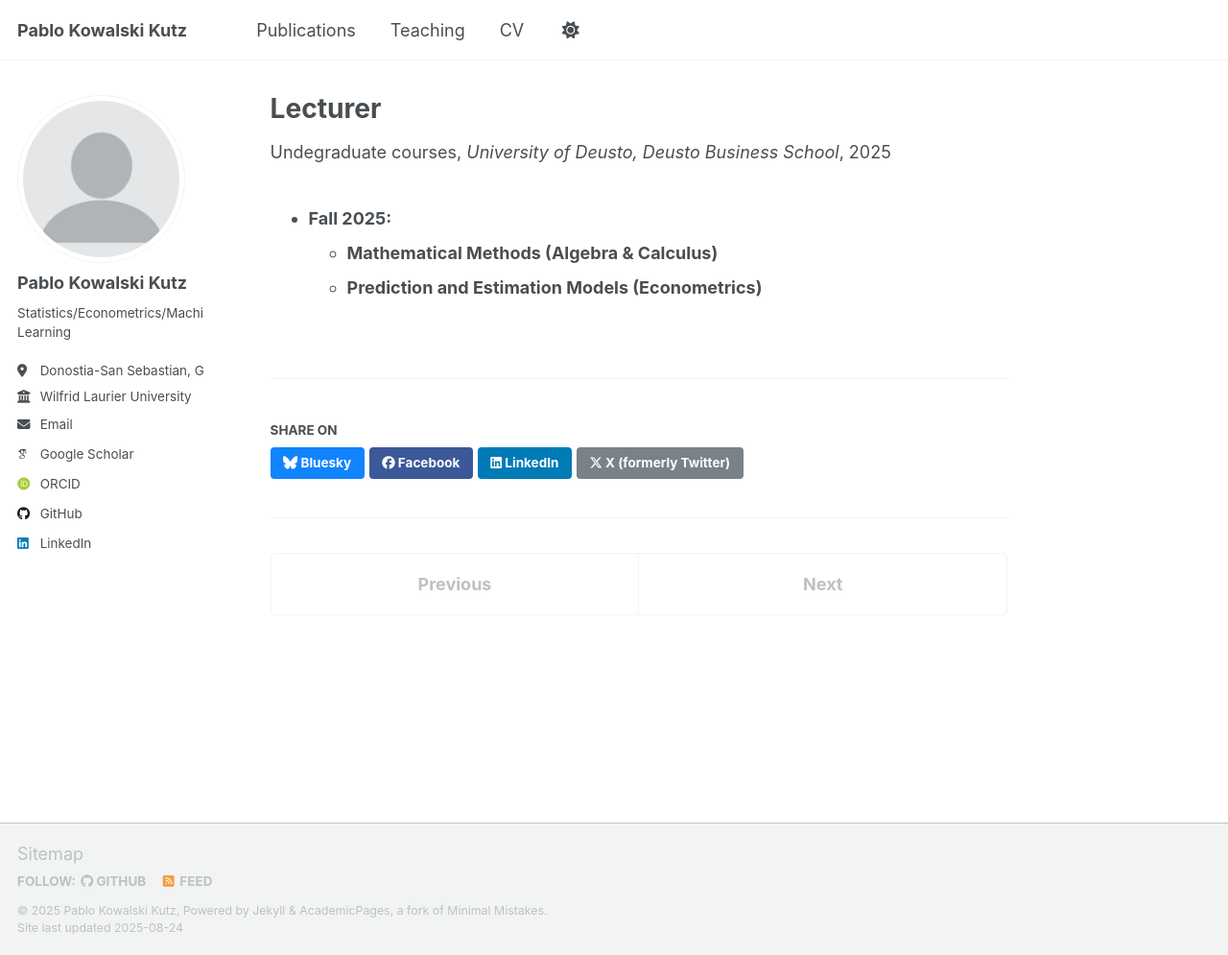
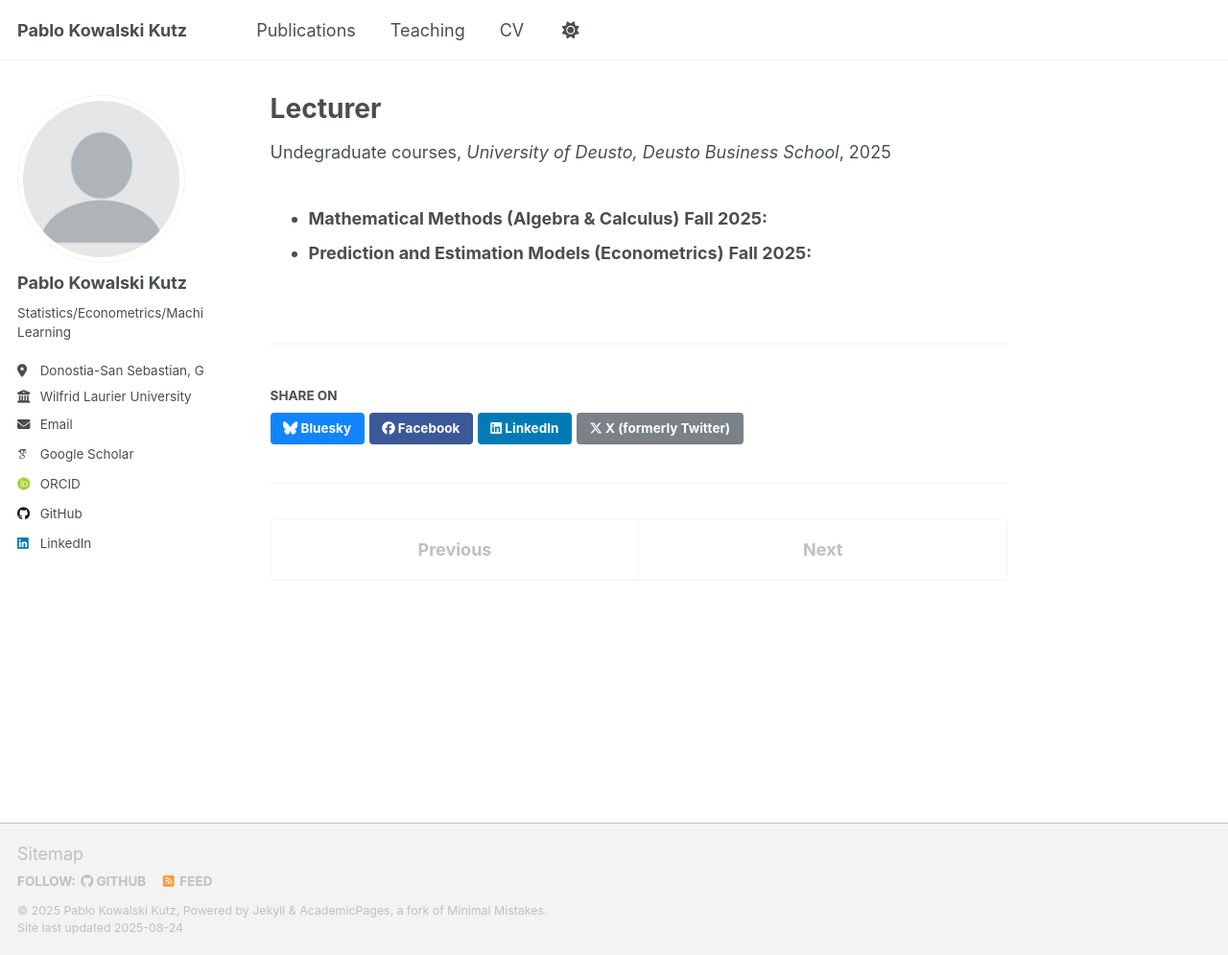
Before and after one commit to pabluski00/pabluski00.github.io, a Jekyll site: the page built from _teaching/Deusto_Lecturer.md, in a window 1280 px wide and 995 px high. Shown: the whole window at 96% size. Built offline with Jekyll 4.4.1, drawn with Linux system fonts in a browser that asks for light colours; some web fonts are replaced; a script that is not in the unit is left out.

Commit message:
Update Deusto_Lecturer.md

```diff
--- a/_teaching/Deusto_Lecturer.md
+++ b/_teaching/Deusto_Lecturer.md
@@ -8,6 +8,5 @@ date: 2025-09-01
 location: "Donostia-San Sebastian/Bilbao, Basque Country, Spain"
 ---
 
-- **Fall 2025:**
-  - **Mathematical Methods (Algebra & Calculus)**
-  - **Prediction and Estimation Models (Econometrics)**
+  - **Mathematical Methods (Algebra & Calculus)**  **Fall 2025:**
+  - **Prediction and Estimation Models (Econometrics)**  **Fall 2025:**
```
